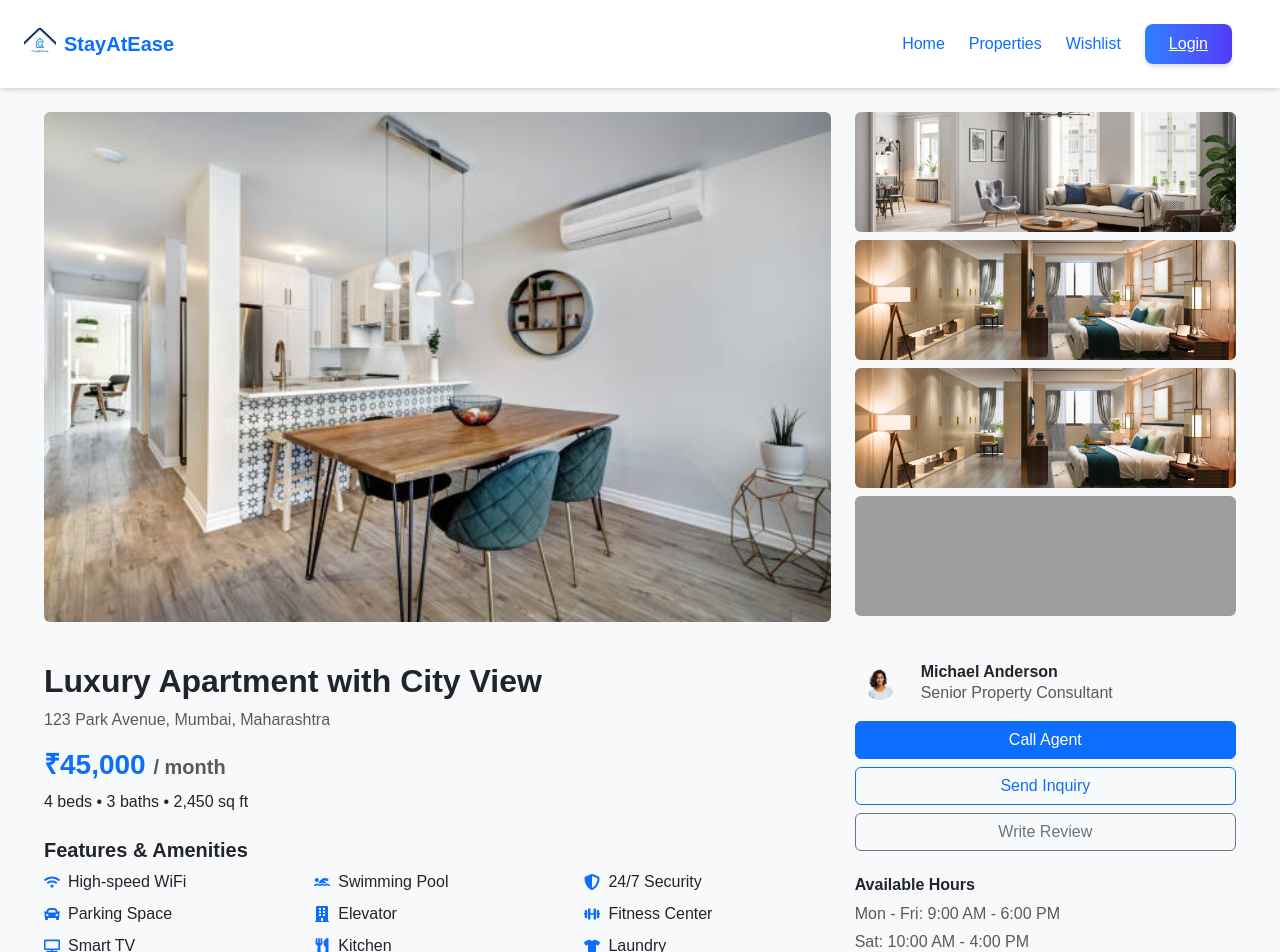
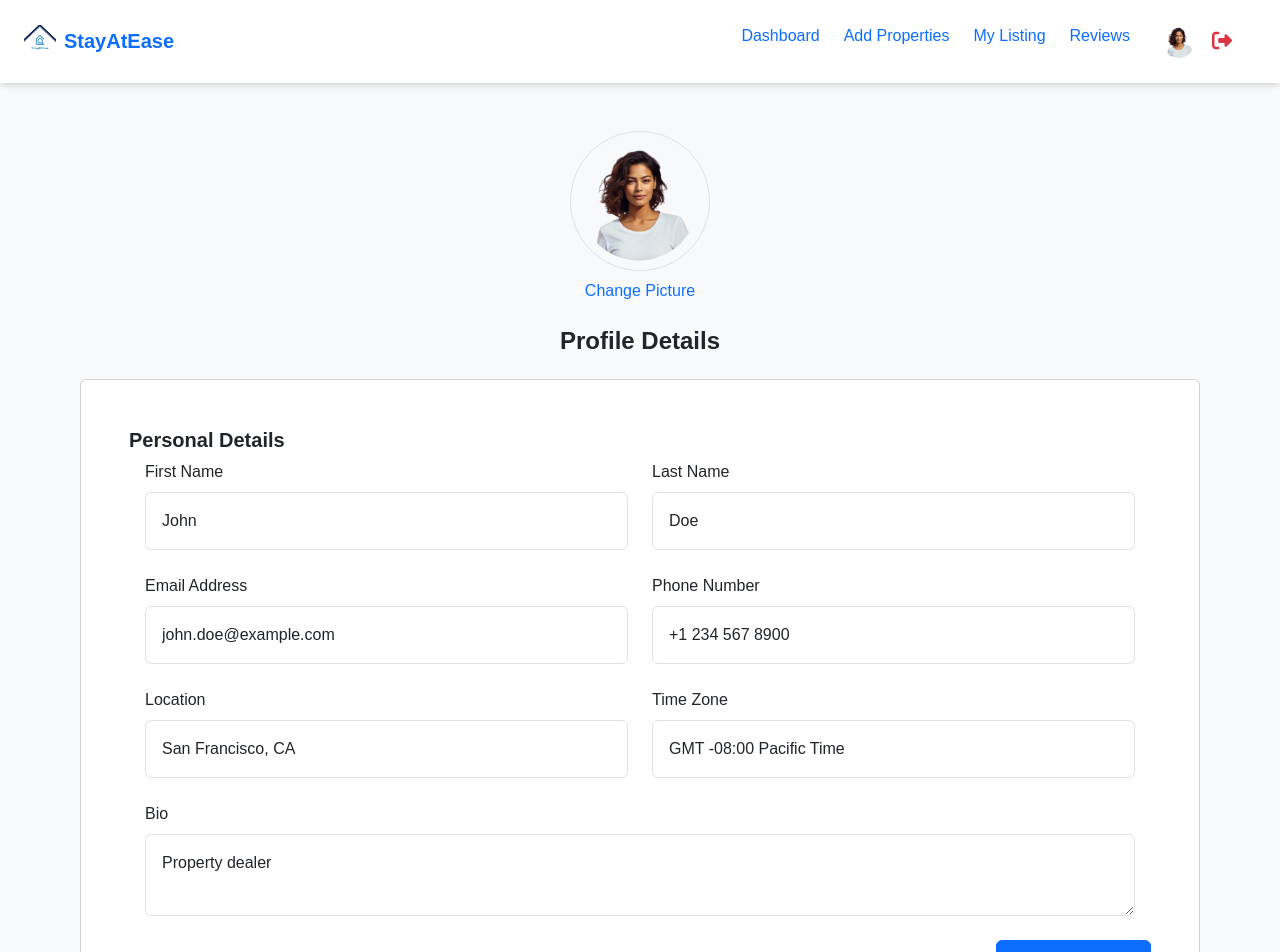
Before and after one commit to hemanshi08/StayAtEase, a React (Vite) app in the folder StayAtEase_frontend/: page / in a window 1280 px wide. Shown: the top 952 px of the page. Built offline with nearby package versions, Linux system fonts and the light colour scheme; grey boxes are pictures that could not be loaded.

Commit message:
add adminprofiledetails page

```diff
--- /dev/null
+++ b/StayAtEase_frontend/src/Admin/profiledetails.jsx
@@ -0,0 +1,121 @@
+import React, { useState } from "react";
+import "bootstrap/dist/css/bootstrap.min.css";
+import Header from "./component/header";
+import Footer from "../Components/Footer";
+
+const ProfileDetails = () => {
+  const [profileImage, setProfileImage] = useState("./profile.png");
+
+  const [userDetails, setUserDetails] = useState({
+    firstName: "John",
+    lastName: "Doe",
+    email: "john.doe@example.com",
+    phone: "+1 234 567 8900",
+    location: "San Francisco, CA",
+    timezone: "GMT -08:00 Pacific Time",
+    bio: "Property dealer",
+    currentPassword: "",
+    newPassword: "",
+    confirmPassword: "",
+  });
+
+  // Handle Profile Picture Change
+  const handleImageChange = (event) => {
+    const file = event.target.files[0];
+    if (file) {
+      setProfileImage(URL.createObjectURL(file));
+    }
+  };
+
+  // Handle Input Change
+  const handleInputChange = (e) => {
+    const { name, value } = e.target;
+    setUserDetails({ ...userDetails, [name]: value });
+  };
+
+  return (
+    <div>
+        <Header/>
+
+    <div className="container mt-5 px-5"> {/* Added padding on both sides */}
+      {/* Profile Picture Section (Centered) */}
+      <div className="d-flex flex-column align-items-center mb-4">
+        <img
+          src={profileImage}
+          alt="Profile"
+          className="rounded-circle border"
+          style={{ width: "140px", height: "140px", objectFit: "cover", padding: "5px" }}
+        />
+        <div className="mt-2">
+          <label htmlFor="profilePic" className="text-primary" style={{ cursor: "pointer" }}>
+            Change Picture
+          </label>
+          <input type="file" id="profilePic" className="d-none" onChange={handleImageChange} />
+        </div>
+      </div>
+
+      {/* Profile Heading */}
+      <h4 className="text-center fw-bold">Profile Details</h4>
+
+      {/* Personal Details */}
+      <div className="card p-5 mt-4">
+        <h5 className="fw-semibold">Personal Details</h5>
+        <div className="row g-4 px-3"> {/* Added padding inside the form */}
+          <ProfileInput label="First Name" name="firstName" value={userDetails.firstName} onChange={handleInputChange} />
+          <ProfileInput label="Last Name" name="lastName" value={userDetails.lastName} onChange={handleInputChange} />
+          <ProfileInput label="Email Address" name="email" value={userDetails.email} onChange={handleInputChange} />
+          <ProfileInput label="Phone Number" name="phone" value={userDetails.phone} onChange={handleInputChange} />
+          <ProfileInput label="Location" name="location" value={userDetails.location} onChange={handleInputChange} />
+          <ProfileInput label="Time Zone" name="timezone" value={userDetails.timezone} onChange={handleInputChange} />
+          <ProfileTextArea label="Bio" name="bio" value={userDetails.bio} onChange={handleInputChange} />
+        </div>
+        <div className="text-end mt-4">
+          <button className="btn btn-primary px-4 py-2">Save Changes</button>
+        </div>
+      </div>
+
+      {/* Change Password */}
+      <div className="card p-5 mt-4">
+        <h5 className="fw-semibold">Change Password</h5>
+        <div className="row g-4 px-3"> {/* Added padding inside the form */}
+          <ProfileInput label="Current Password" name="currentPassword" type="password" value={userDetails.currentPassword} onChange={handleInputChange} />
+          <ProfileInput label="New Password" name="newPassword" type="password" value={userDetails.newPassword} onChange={handleInputChange} />
+          <ProfileInput label="Confirm New Password" name="confirmPassword" type="password" value={userDetails.confirmPassword} onChange={handleInputChange} />
+        </div>
+        <div className="text-end mt-4">
+          <button className="btn btn-primary px-4 py-2">Update Password</button>
+        </div>
+      </div>
+
+      {/* Logout Section */}
+      <div className="text-center mt-5 px-3">
+  <p className="fw-medium">Log out your current session and sign out securely</p>
+  <button className="btn btn-danger px-4 mt-4 mb-4">
+  <i className="fas fa-sign-out-alt me-4"></i> Logout
+</button>
+
+</div>
+
+    </div>
+    <Footer/>
+    </div>
+  );
+};
+
+// Reusable Profile Input Component
+const ProfileInput = ({ label, name, value, type = "text", onChange }) => (
+  <div className="col-md-6">
+    <label className="form-label fw-medium">{label}</label>
+    <input type={type} className="form-control p-3" name={name} value={value} onChange={onChange} />
+  </div>
+);
+
+// Reusable Profile TextArea Component
+const ProfileTextArea = ({ label, name, value, onChange }) => (
+  <div className="col-md-12">
+    <label className="form-label fw-medium">{label}</label>
+    <textarea className="form-control p-3" name={name} rows="2" value={value} onChange={onChange}></textarea>
+  </div>
+);
+
+export default ProfileDetails;
--- /dev/null
+++ b/StayAtEase_frontend/src/Admin/propertydetails.jsx
@@ -0,0 +1,52 @@
+import React from "react";
+import "bootstrap/dist/css/bootstrap.min.css";
+import { FaBed, FaBath, FaRulerCombined, FaWifi, FaSwimmer, FaShieldAlt, FaCar, FaDumbbell, FaTv, FaUtensils, FaTshirt, FaBuilding, FaStar, FaMapMarkerAlt, FaHome } from "react-icons/fa";
+
+const AdminPropertyDetails = () => {
+  const property = {
+    title: "Modern Apartment",
+    address: "Sector-1, Noida",
+    price: "₹250,000",
+    beds: 3,
+    baths: 1,
+    size: "2100sqft",
+    features: [
+      { icon: <FaWifi />, name: "High-speed WiFi" },
+      { icon: <FaSwimmer />, name: "Swimming Pool" },
+      { icon: <FaShieldAlt />, name: "24/7 Security" },
+      { icon: <FaCar />, name: "Parking Space" },
+      { icon: <FaBuilding />, name: "Elevator" },
+      { icon: <FaDumbbell />, name: "Fitness Center" },
+      { icon: <FaTv />, name: "Smart TV" },
+      { icon: <FaUtensils />, name: "Kitchen" },
+      { icon: <FaTshirt />, name: "Laundry" },
+    ],
+    description:
+      "This stunning apartment offers modern living at its finest. With breathtaking city views, premium amenities, and a prime location, it's perfect for those seeking luxury and convenience.",
+  };
+
+  return (
+    <div className="container mt-4">
+      <h2 className="fw-bold">{property.title}</h2>
+      <p className="text-muted"><FaMapMarkerAlt className="me-1" /> {property.address}</p>
+      <h3 className="text-primary fw-bold">{property.price} <span className="fs-5 text-muted">/ month</span></h3>
+      <div className="d-flex gap-3 my-3">
+        <span><FaBed className="text-primary" /> {property.beds} Bedrooms</span>
+        <span><FaBath className="text-primary" /> {property.baths} Bathroom</span>
+        <span><FaRulerCombined className="text-primary" /> {property.size}</span>
+      </div>
+
+      <h5 className="fw-bold mt-4">Amenities</h5>
+      <div className="row">
+        {property.features.map((feature, index) => (
+          <div key={index} className="col-md-4 d-flex align-items-center mb-2">
+            <span className="me-2 text-primary">{feature.icon}</span>
+            {feature.name}
+          </div>
+        ))}
+      </div>
+    </div>
+  );
+};
+
+export default AdminPropertyDetails;
--- a/StayAtEase_frontend/src/App.jsx
+++ b/StayAtEase_frontend/src/App.jsx
@@ -11,12 +11,16 @@ import Dashboard from "./Admin/dashboard";
 import PropertyListings from "./Admin/propertylisting";
 import PropertyMessages from "./Admin/PropertyMessages";
 import PropertyDetails from "./rental/propertydetails";
+import AdminPropertyDetails from "./Admin/propertydetails";
+import ProfileDetails from "./Admin/profiledetails";
 
 function App() {
   return (
     <Router>
 
-      <PropertyDetails/>
+      {/* <PropertyDetails/> */}
+      {/* <AdminPropertyDetails/> */}
+      <ProfileDetails/>
     </Router>
   );
 }
```
